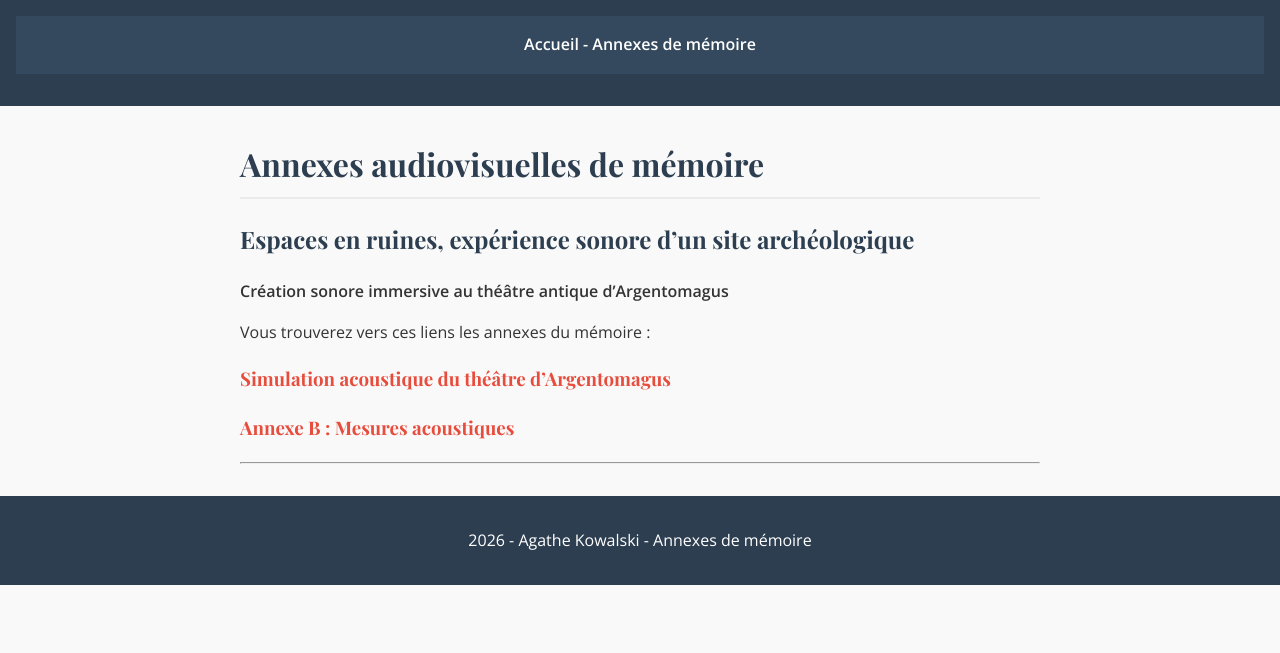
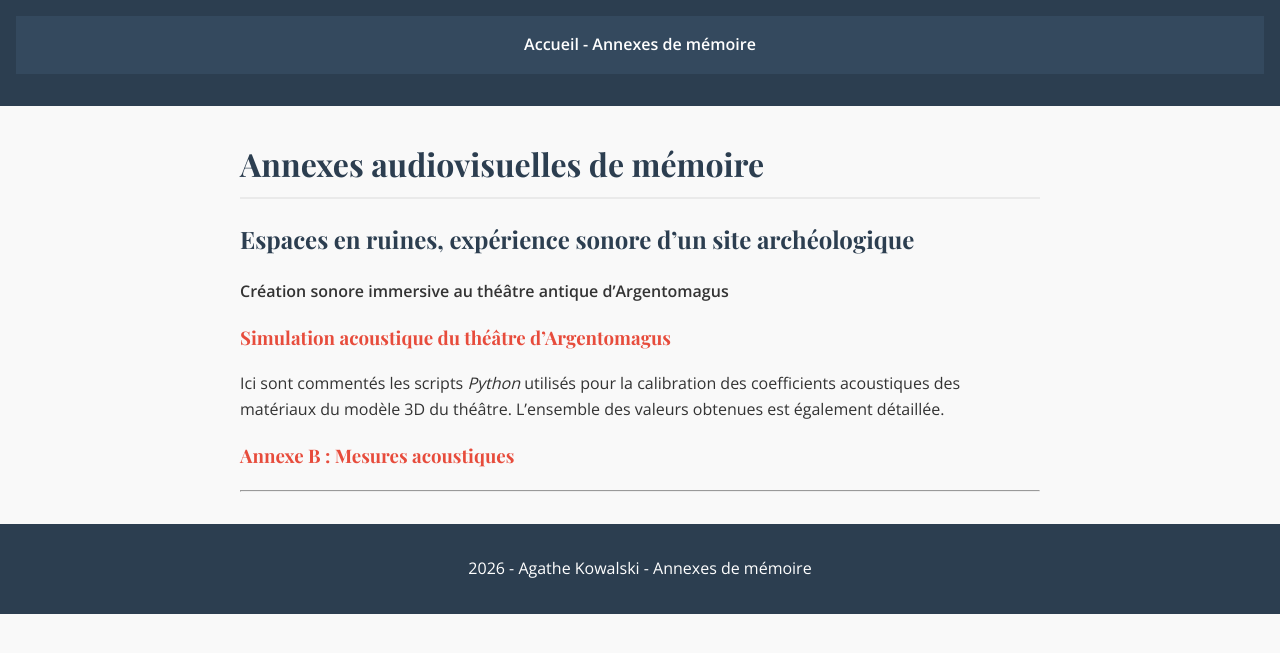
Before and after one commit to agathekowalski/ensll_memoire_p2026, a Jekyll site: the page built from index.md, in a window 1280 px wide. Shown: the top 653 px of the page. Built offline with Jekyll 4.4.1, drawn with Linux system fonts in a browser that asks for light colours.

Commit message:
Update index.md

```diff
--- a/index.md
+++ b/index.md
@@ -10,9 +10,9 @@ title: acceuil
 **Création sonore immersive au théâtre antique d’Argentomagus**
 
 
-Vous trouverez vers ces liens les annexes du mémoire :
-
 ### [Simulation acoustique du théâtre d’Argentomagus](simulations/)
+Ici sont commentés les scripts _Python_ utilisés pour la calibration des coefficients acoustiques
+des matériaux du modèle 3D du théâtre. L'ensemble des valeurs obtenues est également détaillée.
 
 ### [Annexe B : Mesures acoustiques](mesures/)
 
```
